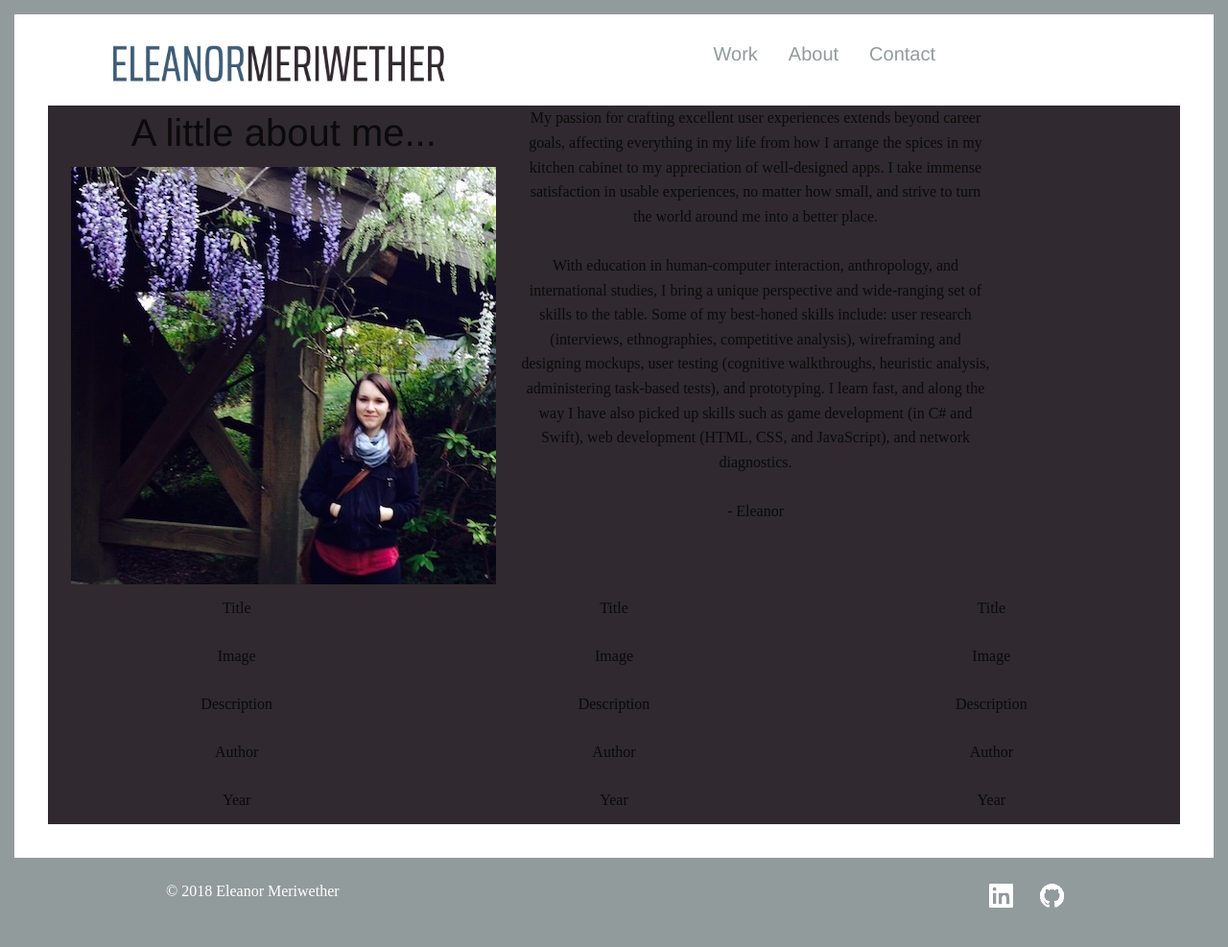
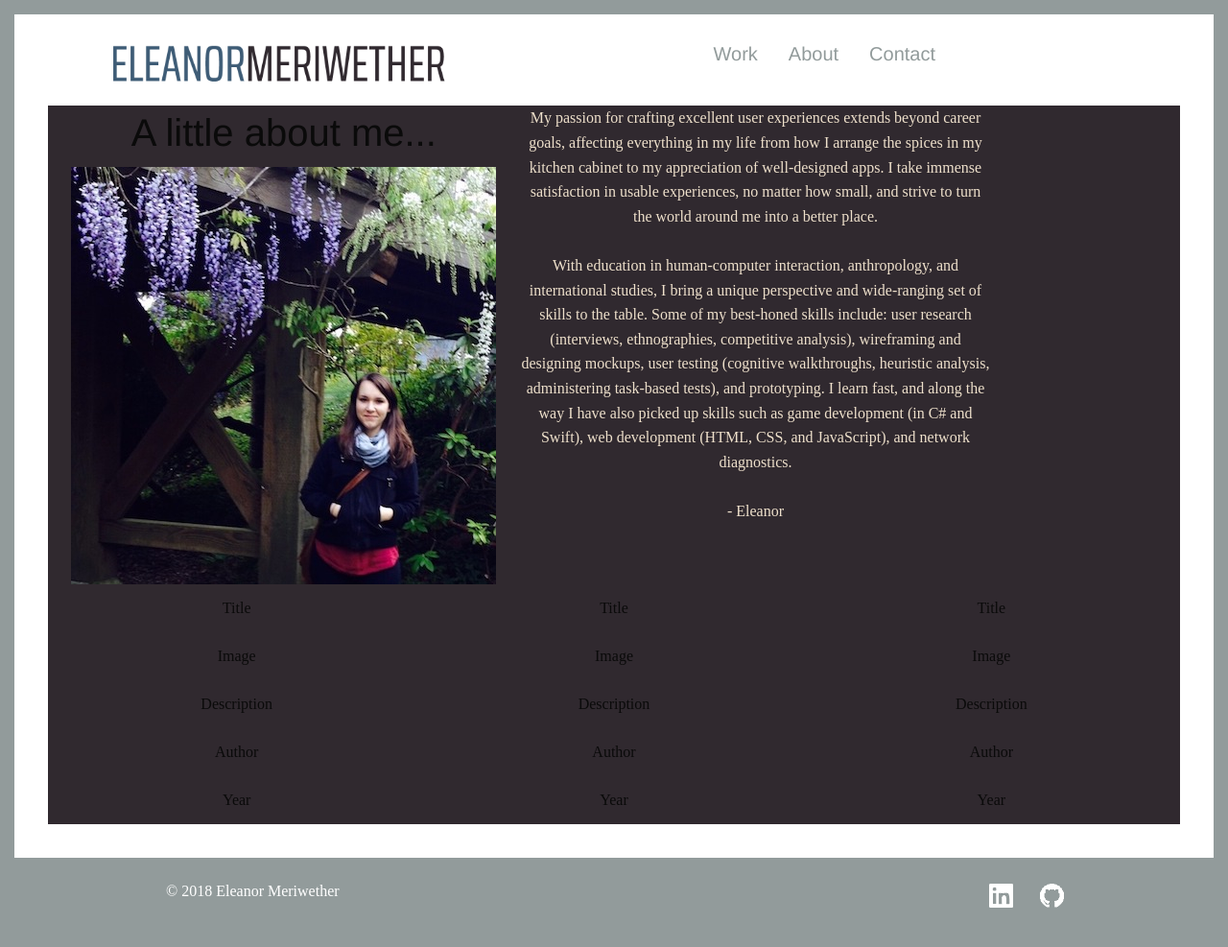
Before and after one commit to emeriwether/emeriwether.github.io, a Jekyll site: the page built from about.html, in a window 1280 px wide. Shown: the whole page at 96% size. Built offline with Jekyll 4.4.1, drawn with Linux system fonts in a browser that asks for light colours; some web fonts are replaced.

Commit message:
ct prev commit

```diff
--- a/about.html
+++ b/about.html
@@ -8,7 +8,7 @@ layout: default
                             <h2>A little about me...</h2>
                             <img src="/img/about/Eleanor.jpg" alt="Eleanor" id="Eleanor">
                         </div>
-                        <div class="medium-5 cell">
+                        <div class="medium-5 cell" id="aboutMeText">
                                     <p>My passion for crafting excellent user experiences extends beyond career goals, affecting everything in my life from how I arrange the spices in my kitchen cabinet to my appreciation of well-designed apps. I take immense satisfaction in usable experiences, no matter how small, and strive to turn the world around me into a better place. <br><br>With education in human-computer interaction, anthropology, and international studies, I bring a unique perspective and wide-ranging set of skills to the table. Some of my best-honed skills include: user research (interviews, ethnographies, competitive analysis), wireframing and designing mockups, user testing (cognitive walkthroughs, heuristic analysis, administering task-based tests), and prototyping. I learn fast, and along the way I have also picked up skills such as game development (in C# and Swift), web development (HTML, CSS, and JavaScript), and network diagnostics.<br><br>- Eleanor</p>
                         </div>
 
```
